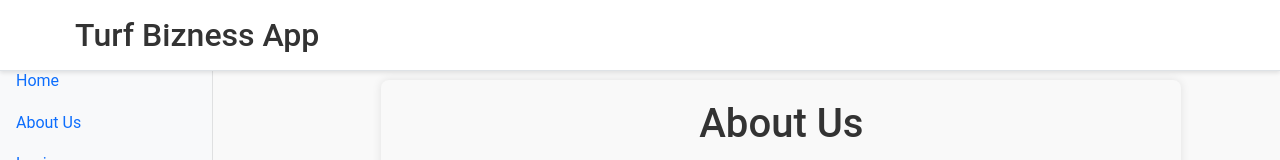
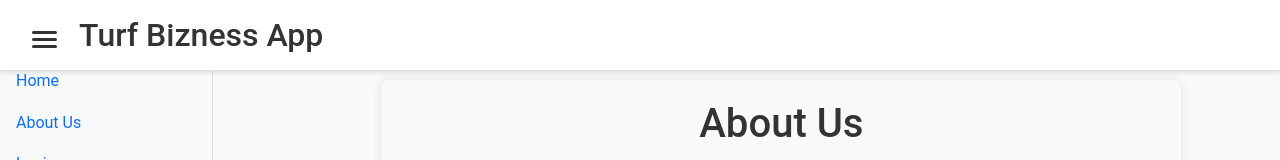
Before and after one commit to LordTebogo/frontend, a React (Create React App) app: page /about-us in a window 1280 px wide. Shown: the top 160 px of the page. Built offline with nearby package versions, Linux system fonts and the light colour scheme.

Commit message:
toogle btn

```diff
--- a/src/components/Base.css
+++ b/src/components/Base.css
@@ -71,3 +71,21 @@
         margin-left: 250px;
     }
 }
+
+.toggle-button-icon {
+    display: flex;
+    flex-direction: column;
+    gap: 4px;
+    width: 25px;
+    height: 20px;
+    justify-content: center;
+    align-items: center;
+}
+
+.toggle-button-icon .line {
+    width: 100%;
+    height: 3px;
+    background-color: #333;
+    border-radius: 2px;
+    transition: all 0.3s ease;
+}
--- a/src/components/Bases.js
+++ b/src/components/Bases.js
@@ -4,6 +4,14 @@ import axios from 'axios';
 import 'bootstrap/dist/css/bootstrap.min.css';
 import 'bootstrap/dist/js/bootstrap.bundle.min.js';
 import './Base.css';
+
+const ToggleButtonIcon = () => (
+    <div className="toggle-button-icon">
+        <span className="line"></span>
+        <span className="line"></span>
+        <span className="line"></span>
+    </div>
+);
 
 const Bases = ({ children }) => {
     const [isAuthenticated, setIsAuthenticated] = useState(false);
@@ -136,7 +144,7 @@ const Bases = ({ children }) => {
                     <header className="d-flex justify-content-between flex-wrap flex-md-nowrap align-items-center pt-3 pb-2 mb-3 border-bottom header">
                         <div className="d-flex align-items-center">
                             <button className="btn btn-outline-secondary toggle-sidebar-btn" onClick={toggleSidebar}>
-                                <span className="navbar-toggler-icon"></span>
+                                <ToggleButtonIcon />
                             </button>
                             <h1 className="h2 ml-3">Turf Bizness App</h1>
                         </div>
```
